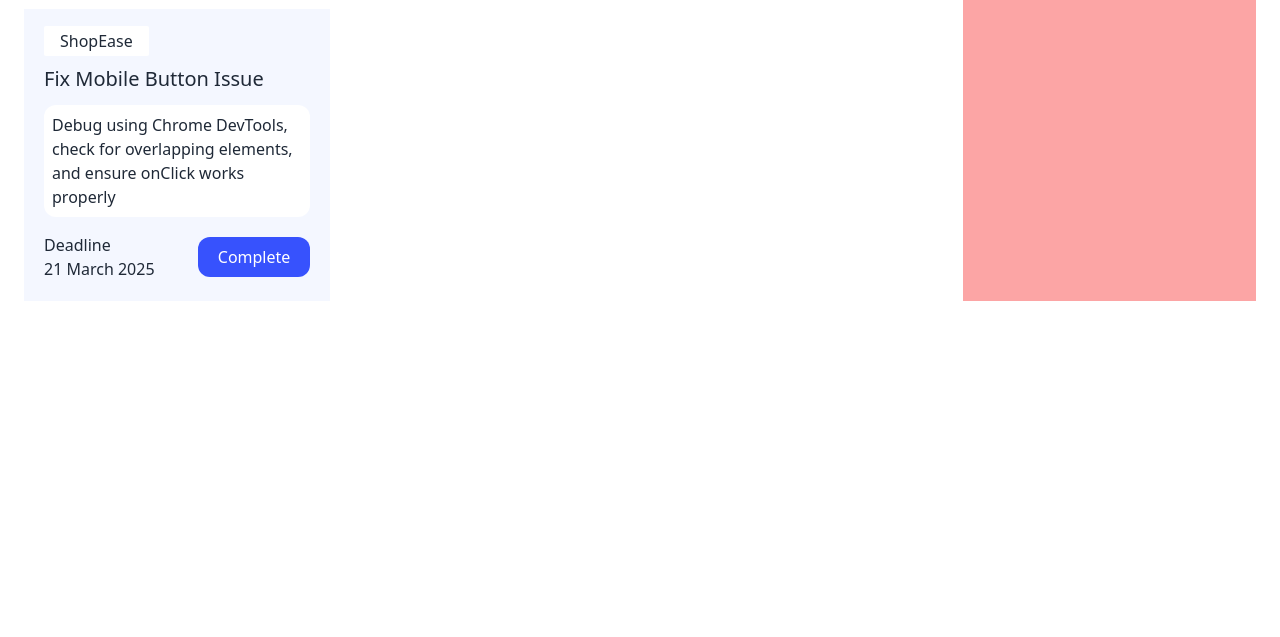
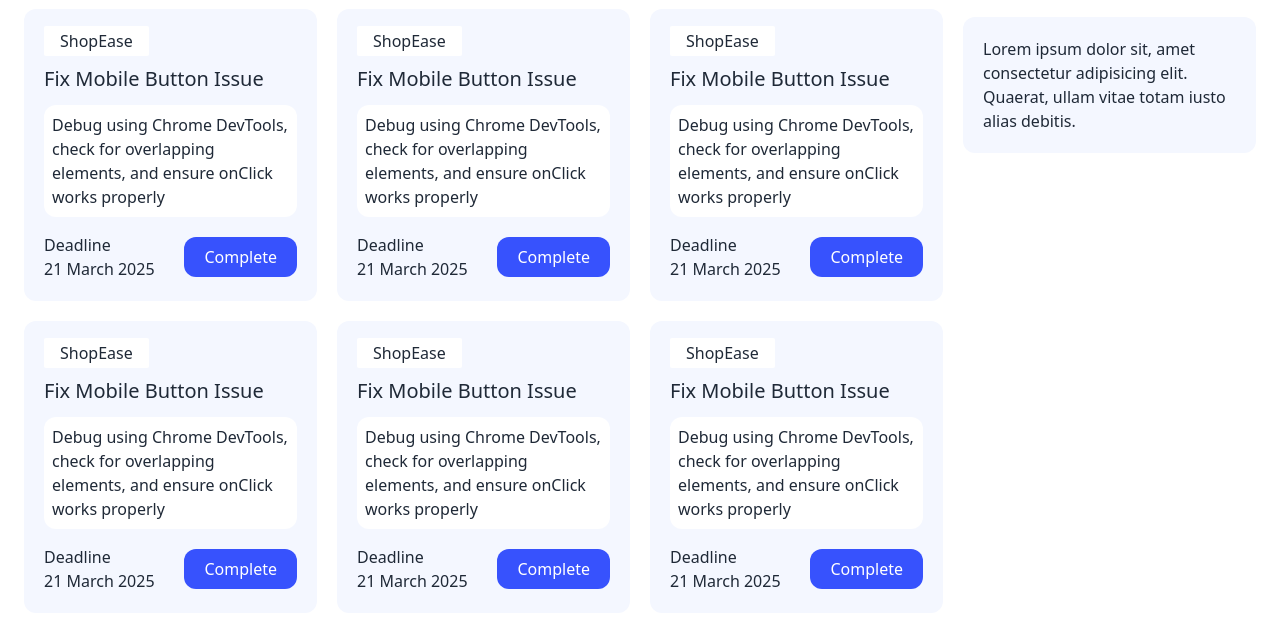
Before and after one commit to saifulislam66/PH-B11-Assignment-5, a plain HTML site: page index.html in a window 1280 px wide. Shown: the part 189-826 px from the top of the page. Before the commit the page ends 800 px from the top, so only its background shows below. Drawn offline with nearby package versions, Linux system fonts and the light colour scheme.

Commit message:
ui is done

```diff
--- a/index.html
+++ b/index.html
@@ -18,7 +18,7 @@
     />
     <script src="https://cdn.tailwindcss.com"></script>
   </head>
-  <body>
+  <body class="">
     <nav class="container mx-auto">
       <div class="navbar bg-base-100">
         <div class="flex-1">
@@ -34,10 +34,10 @@
             <div tabindex="0" role="button" class="btn btn-ghost btn-circle">
               <div class="indicator">
                 <div
-                  class="flex items-center gap-2 mr-5 bg-green-300 p-2 rounded-3xl"
+                  class="flex items-center gap-2 mr-5 bg-[#F4F7FF] p-2 rounded-3xl"
                 >
                   <i class="text-3xl fa-solid fa-circle-check"></i>
-                  <h4 class="text-3xl text-white">400</h4>
+                  <h4 class="text-3xl">400</h4>
                 </div>
 
                 <div class="p-2 pr-5">
@@ -83,8 +83,8 @@
     </nav>
 
     <main class="mx-auto container p-6">
-      <div class="content grid grid-cols-12 gap-5">
-        <div class="col-span-9">
+      <div class="content grid gird-cols-1 md:grid-cols-12 gap-5">
+        <div class="md:col-span-9">
           <!-- task header -->
           <div class="grid grid-cols-12 gap-5">
             <div
@@ -99,10 +99,10 @@
               </div>
             </div>
             <div
-              class="col-span-12 md:col-span-6 rounded-xl flex gap-5 items-center pl-10 bg-gradient-to-r from-blue-500 to-cyan-500"
+              class="col-span-12 py-3 md:col-span-6 rounded-xl flex gap-5 items-center pl-10 bg-gradient-to-r from-blue-500 to-cyan-500"
             >
               <div>
-                <img class="w-14" src="./assets/calender.png" alt="" />
+                <img class="w-14" src="./assets/Group.png" alt="" />
               </div>
               <h5 class="text-2xl text-white leading-tight">
                 Discover Something <br />
@@ -122,8 +122,33 @@
           <!-- task header end  -->
 
           <!-- task list -->
-          <div class="tasks pt-5 md:grid grid-cols-3">
-            <div class="task bg-[#F4F7FF] col-span-1 p-5">
+          <div class="tasks pt-5 grid gird-cols-1 md:grid-cols-3 gap-5">
+            <div class="task bg-[#F4F7FF] col-span-1 rounded-xl p-5">
+              <div class="">
+                <span class="text-4 py-1 px-4 rounded-sm bg-[#ffff]"
+                  >ShopEase</span
+                >
+              </div>
+              <h4 class="text-xl py-3">Fix Mobile Button Issue</h4>
+              <div class="bg-[#ffff] p-2 rounded-xl">
+                <p class="">
+                  Debug using Chrome DevTools, check for overlapping elements,
+                  and ensure onClick works properly
+                </p>
+              </div>
+              <div class="flex justify-between items-center pt-4">
+                <div>
+                  <span>Deadline</span>
+                  <h6 class="">21 March 2025</h6>
+                </div>
+                <div>
+                  <button class="py-2 px-5 rounded-xl text-white bg-[#3752FD]">
+                    Complete
+                  </button>
+                </div>
+              </div>
+            </div>
+            <div class="task bg-[#F4F7FF] col-span-1 rounded-xl p-5">
               <div class="">
                 <span class="text-4 py-1 px-4 rounded-sm bg-[#ffff]"
                   >ShopEase</span
@@ -139,7 +164,107 @@
               <div class="flex justify-between items-center pt-4">
                 <div>
                   <span>Deadline</span>
-                  <h6>21 March 2025</h6>
+                  <h6 class="">21 March 2025</h6>
+                </div>
+                <div>
+                  <button class="py-2 px-5 rounded-xl text-white bg-[#3752FD]">
+                    Complete
+                  </button>
+                </div>
+              </div>
+            </div>
+            <div class="task bg-[#F4F7FF] col-span-1 rounded-xl p-5">
+              <div class="">
+                <span class="text-4 py-1 px-4 rounded-sm bg-[#ffff]"
+                  >ShopEase</span
+                >
+              </div>
+              <h4 class="text-xl py-3">Fix Mobile Button Issue</h4>
+              <div class="bg-[#ffff] p-2 rounded-xl">
+                <p>
+                  Debug using Chrome DevTools, check for overlapping elements,
+                  and ensure onClick works properly
+                </p>
+              </div>
+              <div class="flex justify-between items-center pt-4">
+                <div>
+                  <span>Deadline</span>
+                  <h6 class="">21 March 2025</h6>
+                </div>
+                <div>
+                  <button class="py-2 px-5 rounded-xl text-white bg-[#3752FD]">
+                    Complete
+                  </button>
+                </div>
+              </div>
+            </div>
+            <div class="task bg-[#F4F7FF] col-span-1 rounded-xl p-5">
+              <div class="">
+                <span class="text-4 py-1 px-4 rounded-sm bg-[#ffff]"
+                  >ShopEase</span
+                >
+              </div>
+              <h4 class="text-xl py-3">Fix Mobile Button Issue</h4>
+              <div class="bg-[#ffff] p-2 rounded-xl">
+                <p>
+                  Debug using Chrome DevTools, check for overlapping elements,
+                  and ensure onClick works properly
+                </p>
+              </div>
+              <div class="flex justify-between items-center pt-4">
+                <div>
+                  <span>Deadline</span>
+                  <h6 class="">21 March 2025</h6>
+                </div>
+                <div>
+                  <button class="py-2 px-5 rounded-xl text-white bg-[#3752FD]">
+                    Complete
+                  </button>
+                </div>
+              </div>
+            </div>
+            <div class="task bg-[#F4F7FF] col-span-1 rounded-xl p-5">
+              <div class="">
+                <span class="text-4 py-1 px-4 rounded-sm bg-[#ffff]"
+                  >ShopEase</span
+                >
+              </div>
+              <h4 class="text-xl py-3">Fix Mobile Button Issue</h4>
+              <div class="bg-[#ffff] p-2 rounded-xl">
+                <p>
+                  Debug using Chrome DevTools, check for overlapping elements,
+                  and ensure onClick works properly
+                </p>
+              </div>
+              <div class="flex justify-between items-center pt-4">
+                <div>
+                  <span>Deadline</span>
+                  <h6 class="">21 March 2025</h6>
+                </div>
+                <div>
+                  <button class="py-2 px-5 rounded-xl text-white bg-[#3752FD]">
+                    Complete
+                  </button>
+                </div>
+              </div>
+            </div>
+            <div class="task bg-[#F4F7FF] col-span-1 rounded-xl p-5">
+              <div class="">
+                <span class="text-4 py-1 px-4 rounded-sm bg-[#ffff]"
+                  >ShopEase</span
+                >
+              </div>
+              <h4 class="text-xl py-3">Fix Mobile Button Issue</h4>
+              <div class="bg-[#ffff] p-2 rounded-xl">
+                <p>
+                  Debug using Chrome DevTools, check for overlapping elements,
+                  and ensure onClick works properly
+                </p>
+              </div>
+              <div class="flex justify-between items-center pt-4">
+                <div>
+                  <span>Deadline</span>
+                  <h6 class="">21 March 2025</h6>
                 </div>
                 <div>
                   <button class="py-2 px-5 rounded-xl text-white bg-[#3752FD]">
@@ -150,8 +275,25 @@
             </div>
           </div>
         </div>
-        <div class="col-span-3 bg-red-300">
-          <h3>sidebar</h3>
+        <div class="md:col-span-3 d-none">
+          <div>
+            <div class="text-center">
+              <p class="text-2xl">
+                <span class="pr-5"><i class="fa-regular fa-bell"></i></span>
+                Activity Log
+              </p>
+              <button class="py-2 mt-5 px-5 rounded-xl text-white bg-[#3752FD]">
+                Clear History
+              </button>
+            </div>
+          </div>
+
+          <div class="History mt-5">
+            <p class="p-5 bg-[#F4F7FF] rounded-xl text-4 mb-5">
+              Lorem ipsum dolor sit, amet consectetur adipisicing elit. Quaerat,
+              ullam vitae totam iusto alias debitis.
+            </p>
+          </div>
         </div>
       </div>
     </main>
```
Also changed, not shown: assets/Group.png (added).
